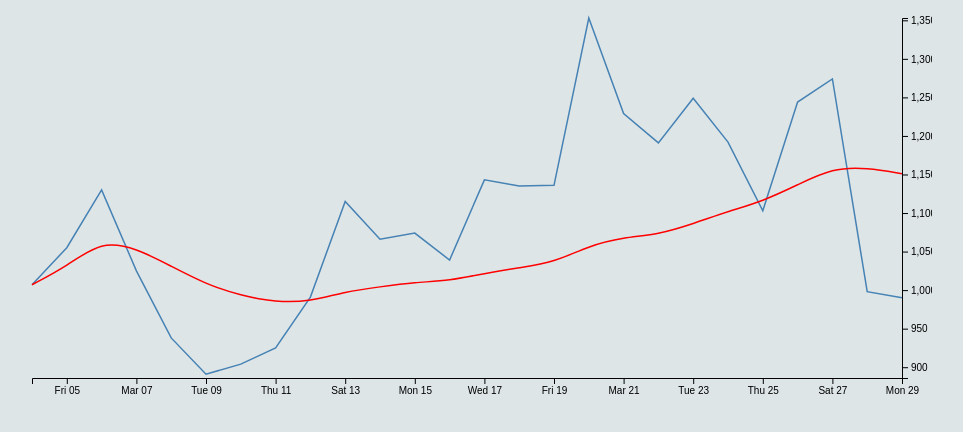
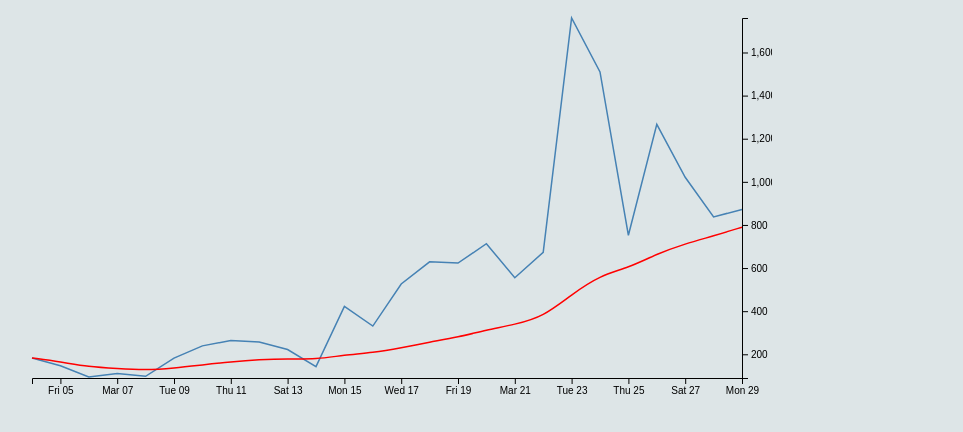
Before and after one commit to YuntaoSun/datadogrental.github.io, a plain HTML site: page sms.html in a window 1280 px wide. Shown: the whole page, without its empty margins (36-999 px from the left). Drawn offline with nearby package versions, Linux system fonts and the light colour scheme.

Commit message:
chart updates

```diff
--- a/cellular_data.html
+++ b/sms.html
@@ -44,7 +44,7 @@
     const DATA_URL = "./fleet_stats.json";
 
 	var margin = {top: 10, right: 30, bottom: 30, left: 60},
-    width = 960 - margin.left - margin.right,
+    width = 800 - margin.left - margin.right,
     height = 400 - margin.top - margin.bottom;
 
 	var svg = d3.select("#my_dataviz")
@@ -82,7 +82,7 @@
 				const end = index;
 				const subset = total.slice(start, end + 1);
 				const sum = subset.reduce((a, b) => {
-					return a + b['data'];
+					return a + b['sms'];
 				}, 0);
 				return {
 					date: row['epochDateTime'],
@@ -94,8 +94,8 @@
 		console.log('Render...');
 		const xMin = d3.min(data[0][1], d=> { return d['epochDateTime']; });
 		const xMax = d3.max(data[0][1], d=> { return d['epochDateTime']; });
-		const yMin = d3.min(data[0][1], d=> { return d['data']; });
-		const yMax = d3.max(data[0][1], d=> { return d['data']; });
+		const yMin = d3.min(data[0][1], d=> { return d['sms']; });
+		const yMax = d3.max(data[0][1], d=> { return d['sms']; });
 		// scales for the charts
 		const xScale = d3
 			.scaleTime()
@@ -124,7 +124,7 @@
 				return xScale(d['epochDateTime']);
 			})
 			.y(d => {
-				return yScale(d['data']);
+				return yScale(d['sms']);
 			});
 
 		// Append the path and bind data
```
